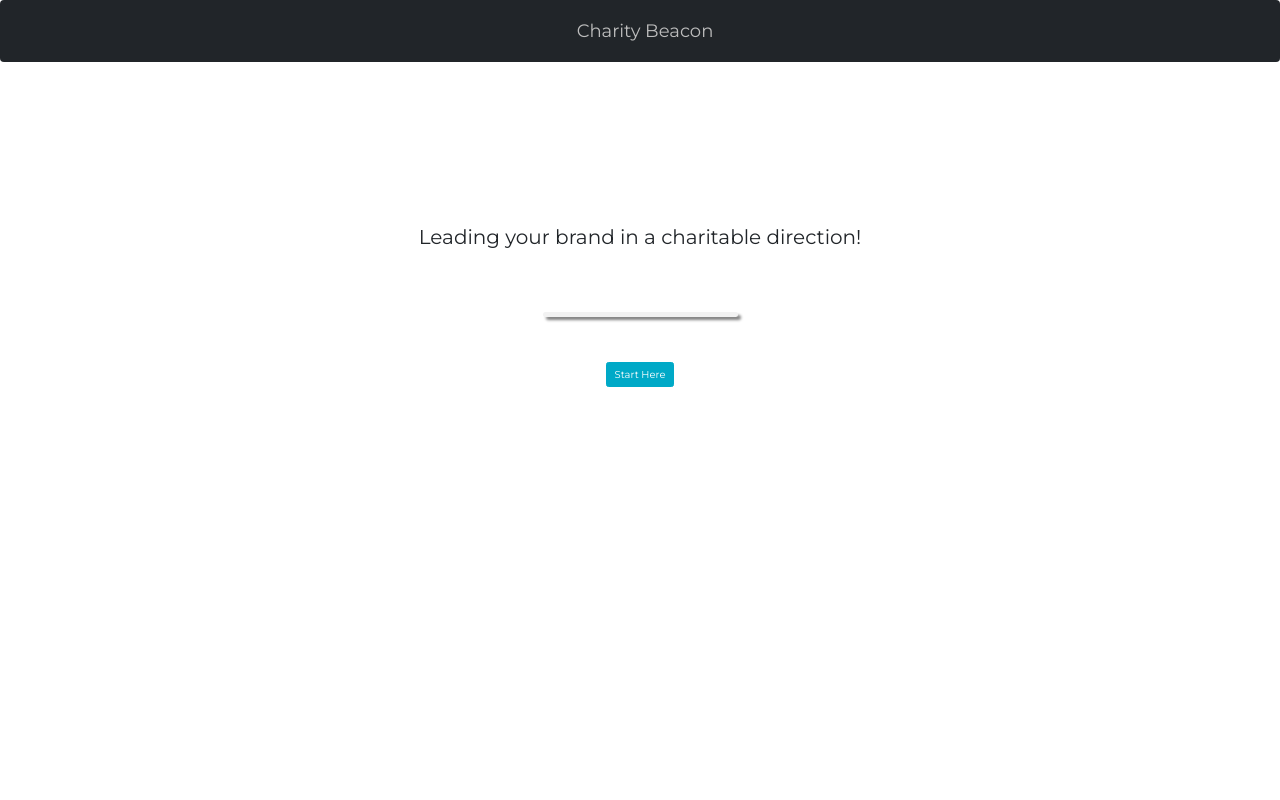
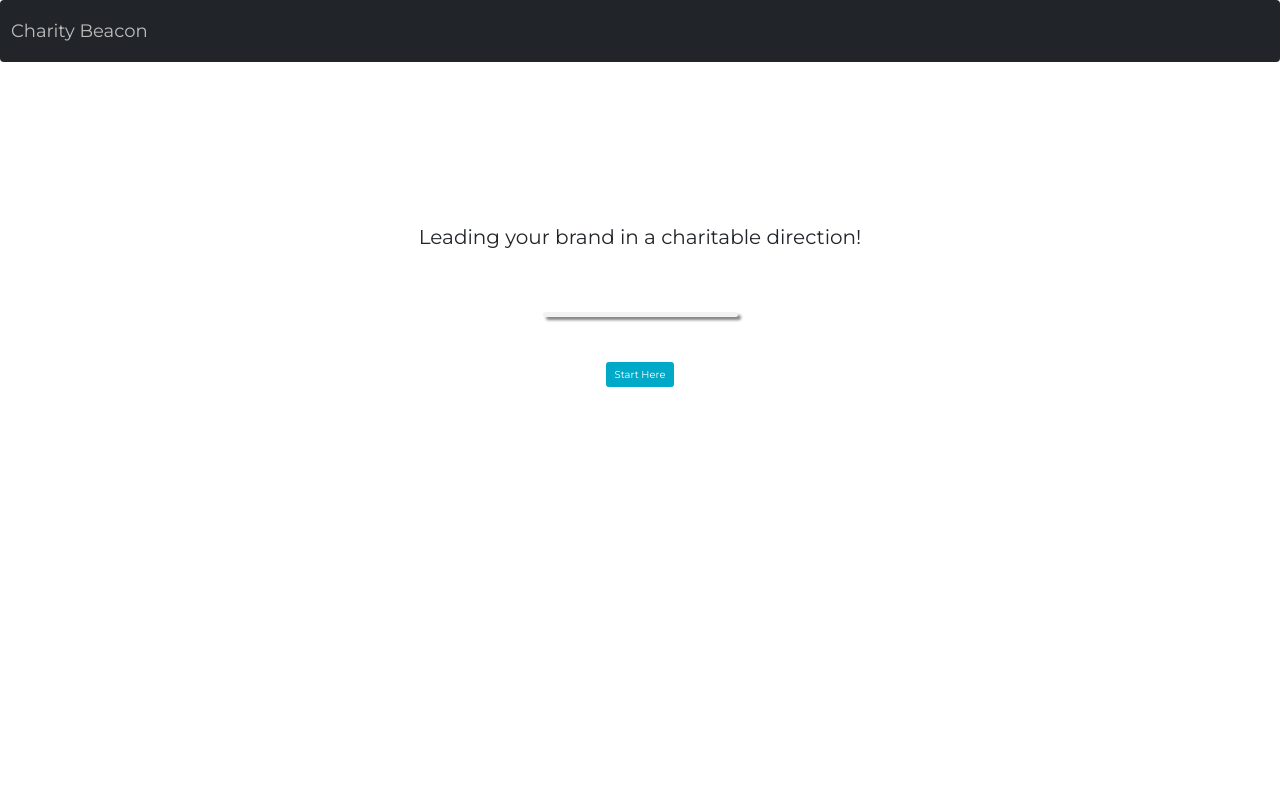
Before and after one commit to tarastrauss/charity-beacon, a plain HTML site: page index.html in a window 1280 px wide. Shown: the top 800 px of the page. Drawn offline with nearby package versions, Linux system fonts and the light colour scheme; a script that the page names is missing; a web font is replaced by a local one.

Commit message:
try to left align

```diff
--- a/index.html
+++ b/index.html
@@ -13,9 +13,9 @@
 </head>
 <body id="scroll" data-spy="scroll" data-target="#menu">
   <nav class="navbar navbar-expand-lg navbar-dark bg-dark">
-    <div class="container-fluid">
+    <!-- <div class="container-fluid"> -->
          <span class="text" id="navbar-text"> Charity Beacon </span>
-    </div>
+    <!-- </div> -->
   </nav>
    <div class="container section">
       <div class="text-center mt-5">
```
